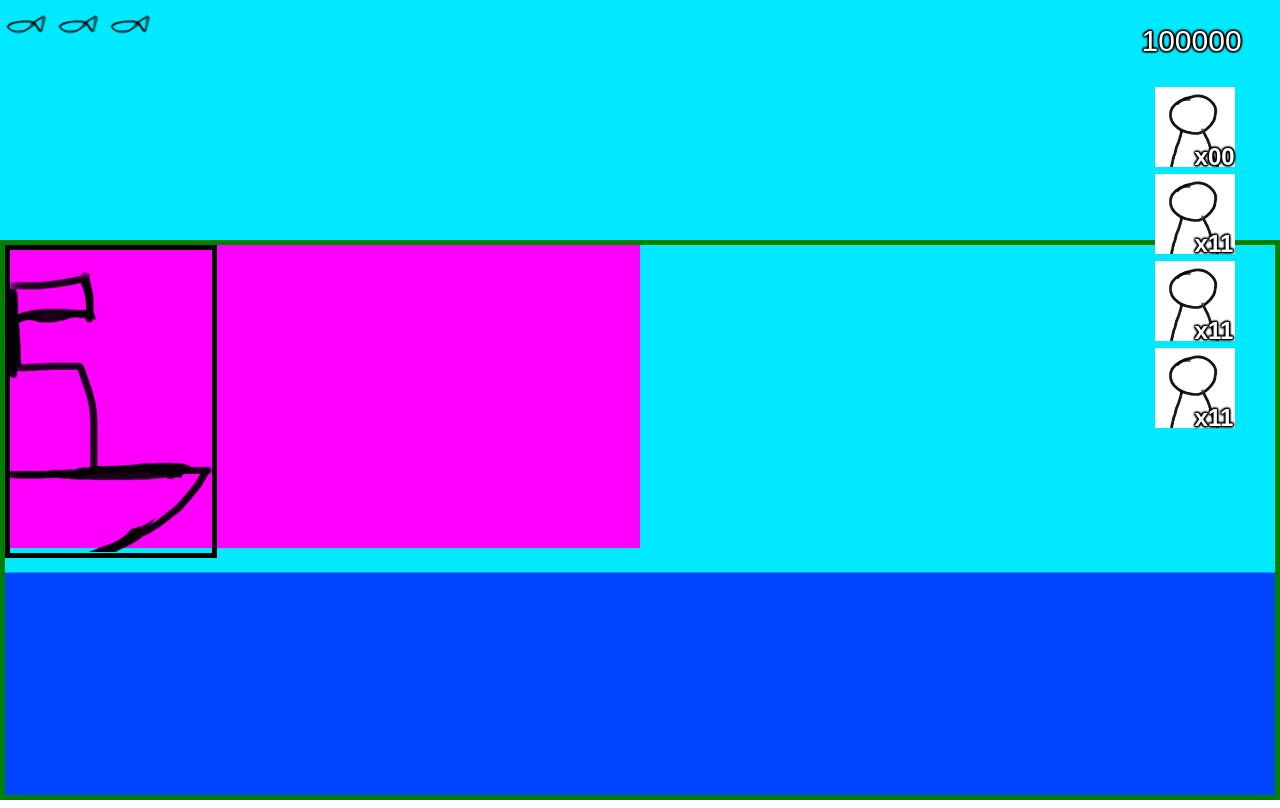
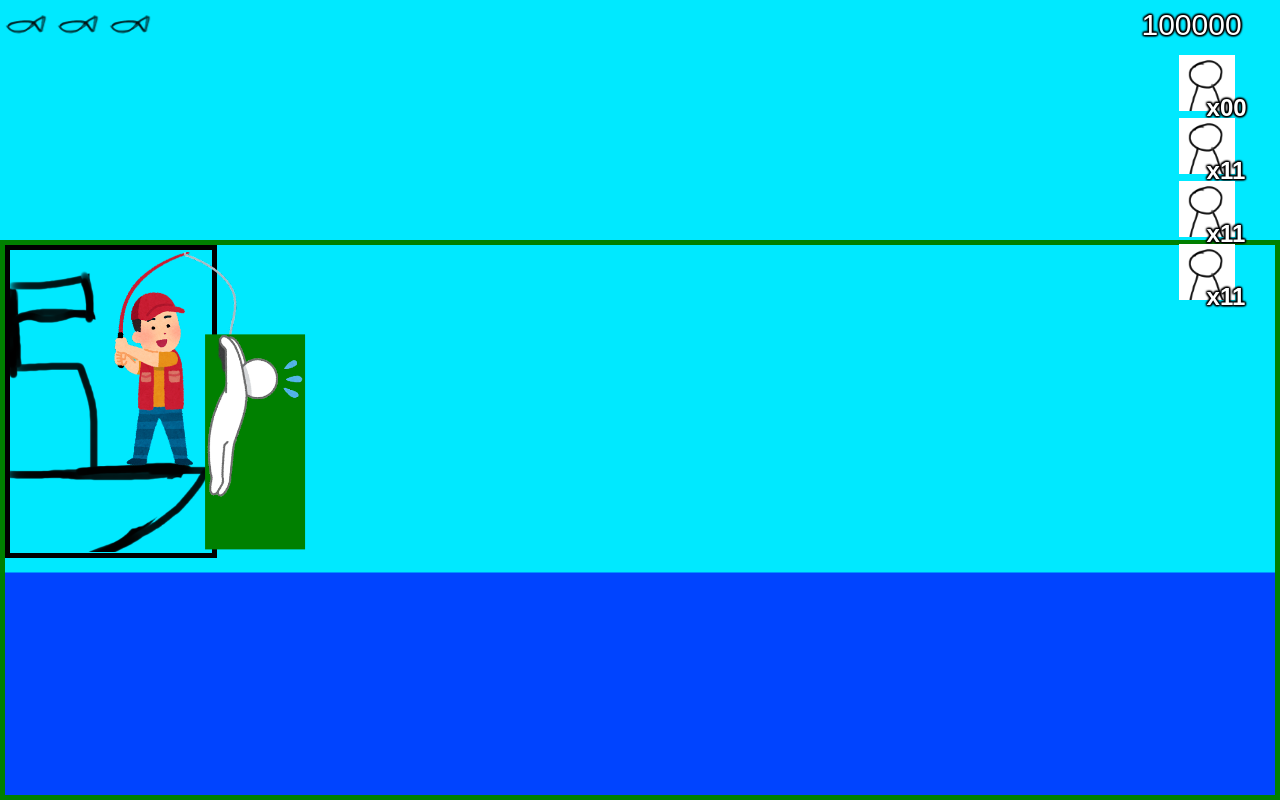
Before and after one commit to kanzaki1201/HBDSatoshi41, a plain HTML site: page index.html in a window 1280 px wide. Drawn offline with Linux system fonts and the light colour scheme.

Commit message:
Satoshi and temp member, some ui fixes

```diff
--- a/index.html
+++ b/index.html
@@ -27,7 +27,11 @@
                     <div id="life0" class="life"></div><div id="life1" class="life"></div><div id="life2" class="life"></div>
                 </div>
                 <div class="foreground">
-                    <div id="ship"><img id="ship-img" src="assets/ship.png" alt=""></div>
+                    <div id="ship"><img id="ship-img" src="assets/ship.png" alt="">
+                        <div id="satoshi"><img src="assets/fishing_man.png" alt="" id="satoshi-img">
+                            <div class="member"><img src="assets/temp_member.png" alt="" class="member-img"></div>
+                        </div>
+                    </div>
                 </div>
                 <div class="rightUi">
                     <div class="score stroke">100000</div>
--- a/style.css
+++ b/style.css
@@ -43,30 +43,48 @@ html, body {
 }
 
 #ship {
-    background-color: magenta;
-    width: 50%;
+    width: auto;
     height: 55%;
     position: absolute;
-    /* left: 0%; */
-    /* margin-left: 3%; */
-    /* top: 30vh; */
 }
 
 #ship-img {
     border: 5px solid black;
-    /* max-height: 100%; */
-    /* max-width: 100%; */
-    /* width: 100%; */
     height: 100%;
     object-fit: contain;
-    /* left: 0%; */
-    /* position: absolute; */
+}
+
+#satoshi {
+    position: absolute;
+    height: 75%;
+    width: auto;
+    left: 0;
+    transform: translate(50%, -140%);
+}
+
+#satoshi-img {
+    height: 100%;
+    object-fit: contain;
+}
+
+.member {
+    background-color: green;
+    position: absolute;
+    top: 40%;
+    left: 50%;
+    height: auto;
+    width: auto;
+}
+
+.member-img {
+    object-fit: contain;
+    height: 200%;
+    width: 200%;
 }
 
 .life-container {
     display: flex;
     position: absolute;
-    /* margin-top: 3%; */
     top: 0;
     height: 10vh;
     width: auto;
@@ -93,30 +111,22 @@ html, body {
 
 .score {
     color: white;
-    top: 3%;
-    /* margin-top: 20%; */
-    /* text-shadow: 1px 1px 2px black; */
+    top: 1%;
     font-size: 30px;
     position: relative;
     right: 0%;
-    /* margin-right: 3%; */
 }
 
 .icon-container {
     position: absolute;
-    /* display: flex; */
     width: auto;
     max-width: 200px;
-    height: 50%;
-    /* flex-direction: column; */
+    height: 35%;
     right: 0;
-    top: 10vh;
-    /* margin-right: 3%; */
-    /* align-items: flex-start; */
+    top: 6vh;
 }
 
 .icon {
-    /* flex: 0 1 25%; */
     height: 20%;
     position: relative;
     background-size: contain;
```
Also changed, not shown: assets/fishing_man.png (added), assets/temp_member.png (added), 2 other files.
